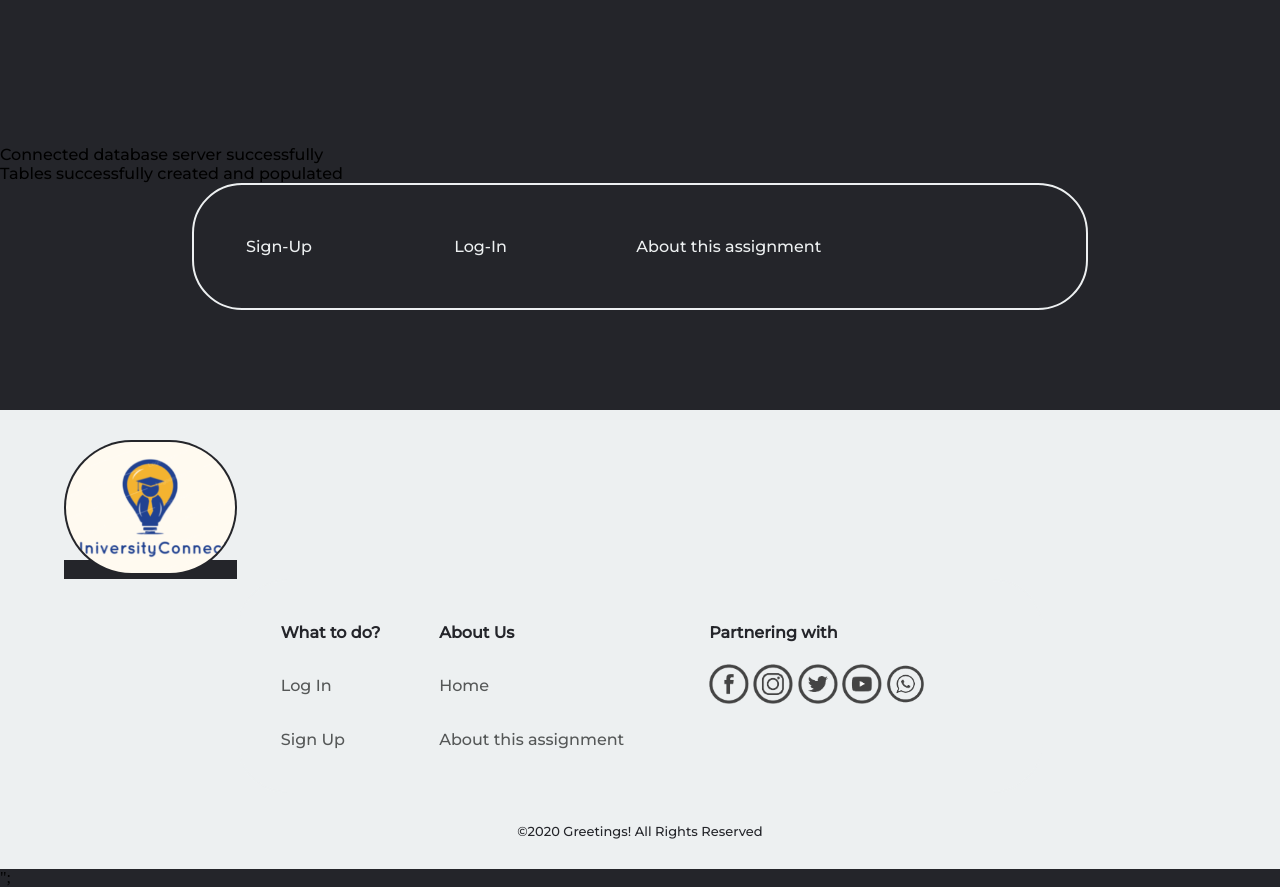
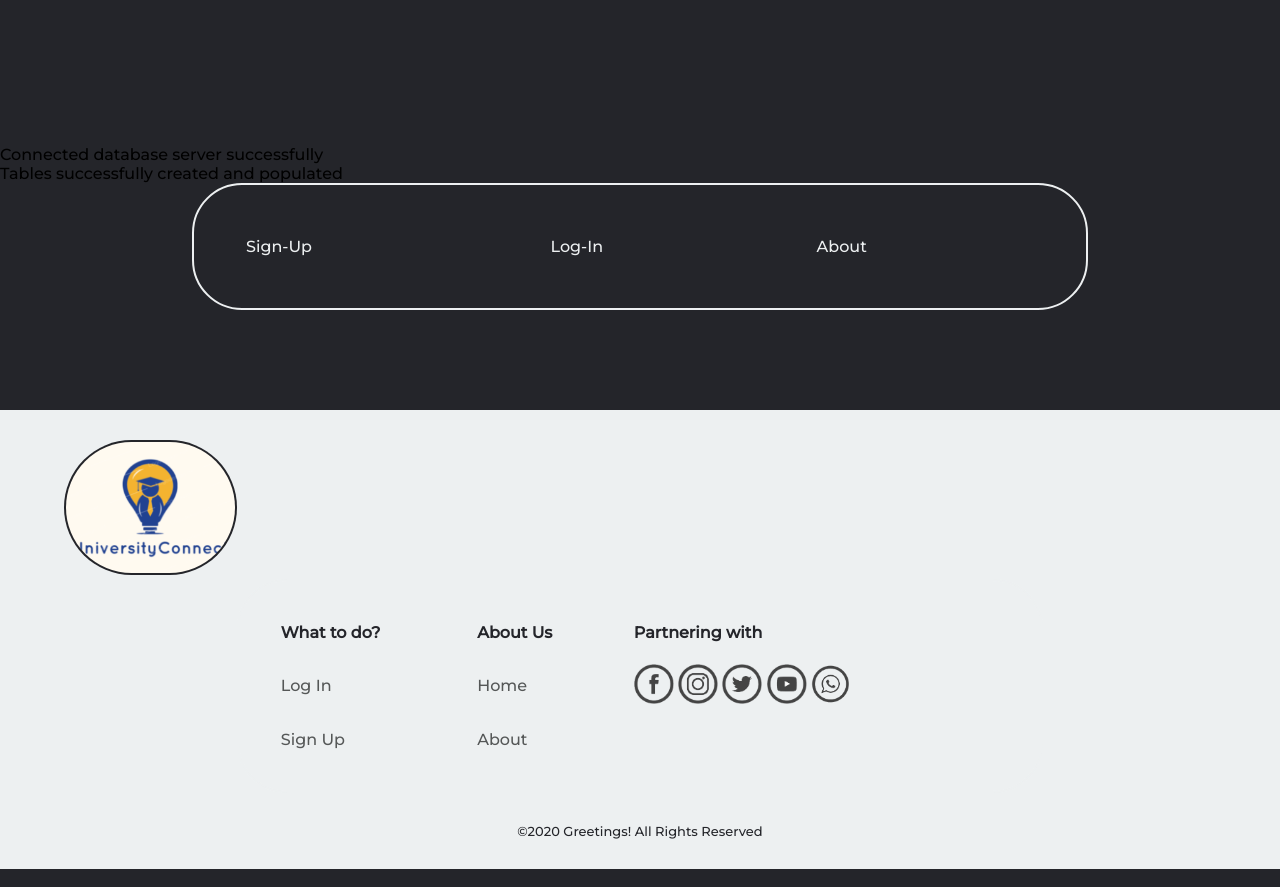
Before and after one commit to AdrianSim2001/UniversityConnect, a PHP site: page / in a window 1280 px wide. Shown: the part 917-1804 px from the top of the page. Run offline with PHP 8.4, Linux system fonts and the light colour scheme; data that the repository does not hold is empty.

Commit message:
edited style

```diff
--- a/footer.php
+++ b/footer.php
@@ -1,5 +1,5 @@
 <footer>
-    <a href='index.php'><img src = 'images/companylogo.png' alt='icon'></a>
+    <a class="footerAnchor" href='index.php'><img src = 'images/companylogo.png' alt='icon'></a>
     <table id = 'footer'>
         <thead>
             <tr>
@@ -24,10 +24,10 @@
             </tr>
             <tr>
                 <td><a class="footerAnchor" href='signup.php'>Sign Up</a></td>
-                <td><a class="footerAnchor" href='about.php'>About this assignment</a></td>
+                <td><a class="footerAnchor" href='about.php'>About</a></td>
             </tr>
         </tbody>
     </table>
 
     <p id = 'footer'>&copy;2020 Greetings! All Rights Reserved</p>
-</footer>";
+</footer>
--- a/index.php
+++ b/index.php
@@ -69,7 +69,7 @@
                 <tr>
                     <td><a href="signup.php">Sign-Up</a></td>
                     <td><a href="login.php">Log-In</a></td>
-                    <td><a href="about.php">About this assignment</a></td>
+                    <td><a href="about.php">About</a></td>
                 </tr>
             </tbody>
         </table>
--- a/login.php
+++ b/login.php
@@ -83,7 +83,7 @@
                 <tr>
                     <td><a href="index.php">Home</a></td>
                     <td><a href="signup.php">Sign Up</a></td>
-                    <td><a href="about.php">About this assignment</a></td>
+                    <td><a href="about.php">About</a></td>
                 </tr>
             </tbody>
         </table>
--- a/signup.php
+++ b/signup.php
@@ -135,7 +135,7 @@
                 <tr>
                     <td><a href="index.php">Home</a></td>
                     <td><a href="login.php">Log-In</a></td>
-                    <td><a href="about.php">About this assignment</a></td>
+                    <td><a href="about.php">About</a></td>
                 </tr>
             </tbody>
         </table>
--- a/style/style.css
+++ b/style/style.css
@@ -200,7 +200,7 @@ footer table tbody td {
   margin: 10px 10px;
 }
 
-footer a img {
+footer .footerAnchor img {
   background-color: #24252a;
   padding: 2px;
   max-width: 15%;
@@ -210,7 +210,7 @@ footer a img {
 }
 
 
-/*postjobform.php*/
+/* postjobform.php */
 
 h3 {
   font-family: "Montserrat", sans-serif;
@@ -269,17 +269,12 @@ h2#validate_failed {
 
 form {
   border: #edf0f1 solid 5px;
-  margin: 20px 30px;
+  margin: 20px 10px;
   padding: 30px 30px;
   border-radius: 50px;
   font-family: "Montserrat", sans-serif;
   color: #edf0f1;
   margin-bottom: 300px;
-}
-
-form p {
-  margin: 12px 10px;
-  color: #edf0f1;
 }
 
 form fieldset {
@@ -338,7 +333,7 @@ form input[type=submit] {
   font-family: "Montserrat", sans-serif;
   color: #edf0f1;
   border-radius: 50px;
-  padding:20px 25px;
+  padding: 20px 25px;
   margin: 10px 20px;
   border: none;
   background-color: rgba(0, 136, 169, 1);
@@ -362,8 +357,7 @@ form input[type=reset]:hover {
   background-color: rgba(0, 136, 169, 0.7);
 }
 
-
-/*searchjobprocess.php*/
+/* searchjobprocess.php */
 
 p.jobnotfound {
   color: #edf0f1;
@@ -376,13 +370,13 @@ p.jobnotfound {
   border: solid 2px #edf0f1;
 }
 
-/*about.php*/
+/* about.php */
 
 table#version {
   margin: 20px auto;
 }
 
-/*managejob.php*/
+/* managejob.php */
 
 p.managejob {
   color: #edf0f1;
```
